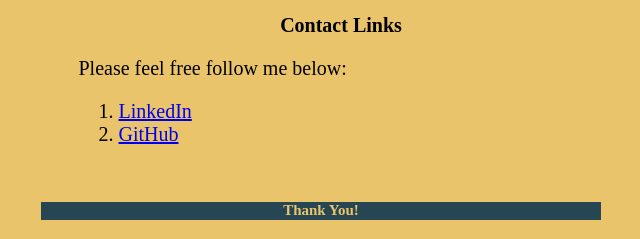
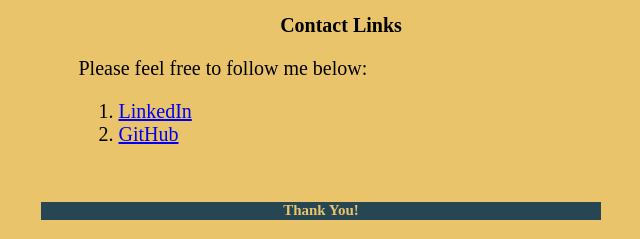
Before and after one commit to kristinadiaz/kristinadiaz-portfolio, a plain HTML site: page index.html in a window 1280 px wide. Shown: the part 1339-1578 px from the top of the page, 319-959 px from the left. Drawn offline with nearby package versions, Linux system fonts and the light colour scheme.

Commit message:
Update index.html

```diff
--- a/index.html
+++ b/index.html
@@ -75,7 +75,7 @@
 
 <section class="wrapper">
  <h3>Contact Links</h3>
-     <p>Please feel free follow me below:</p>
+     <p>Please feel free to follow me below:</p>
 <ol>
     <li><a href="https://www.linkedin.com/in/kristina-diaz-kd1356" target="\_blank">LinkedIn</a></li>
     <li><a href="https://github.com/kristinadiaz" target="\_blank">GitHub</a></li>
```
